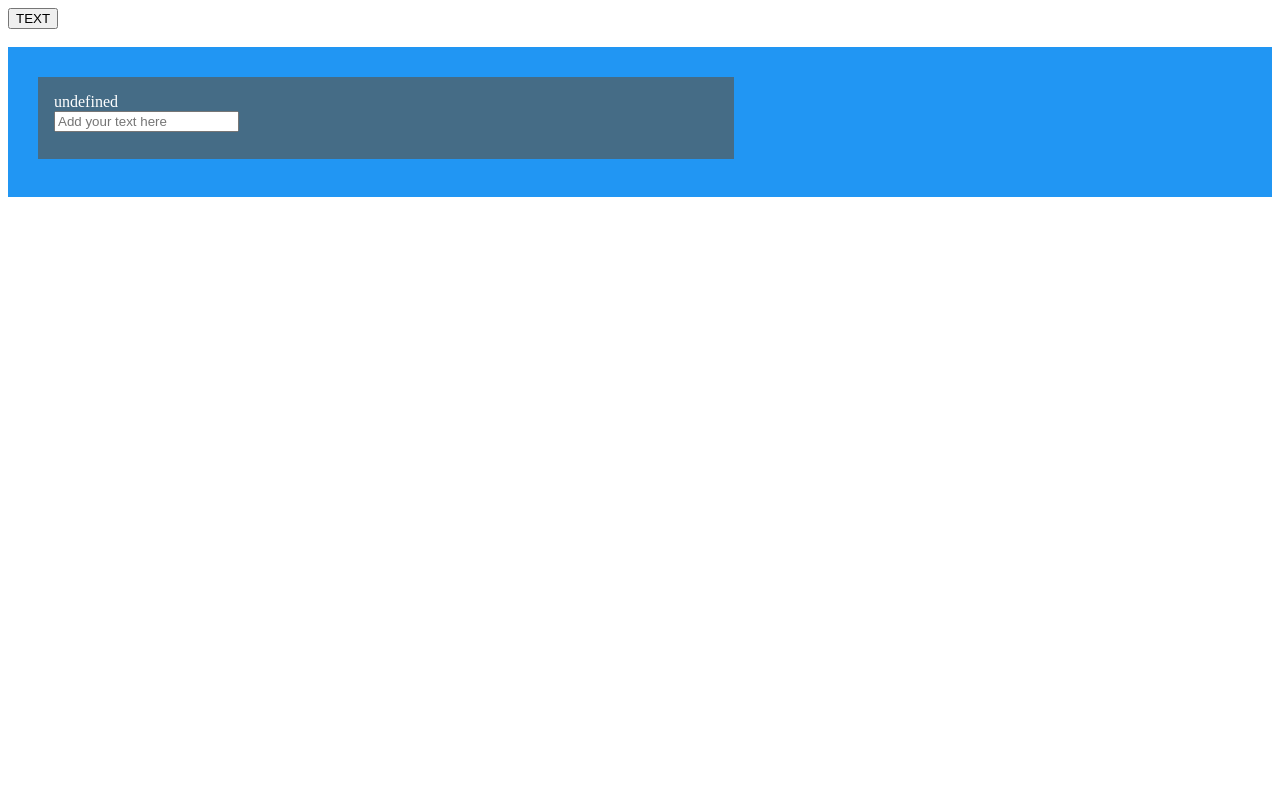
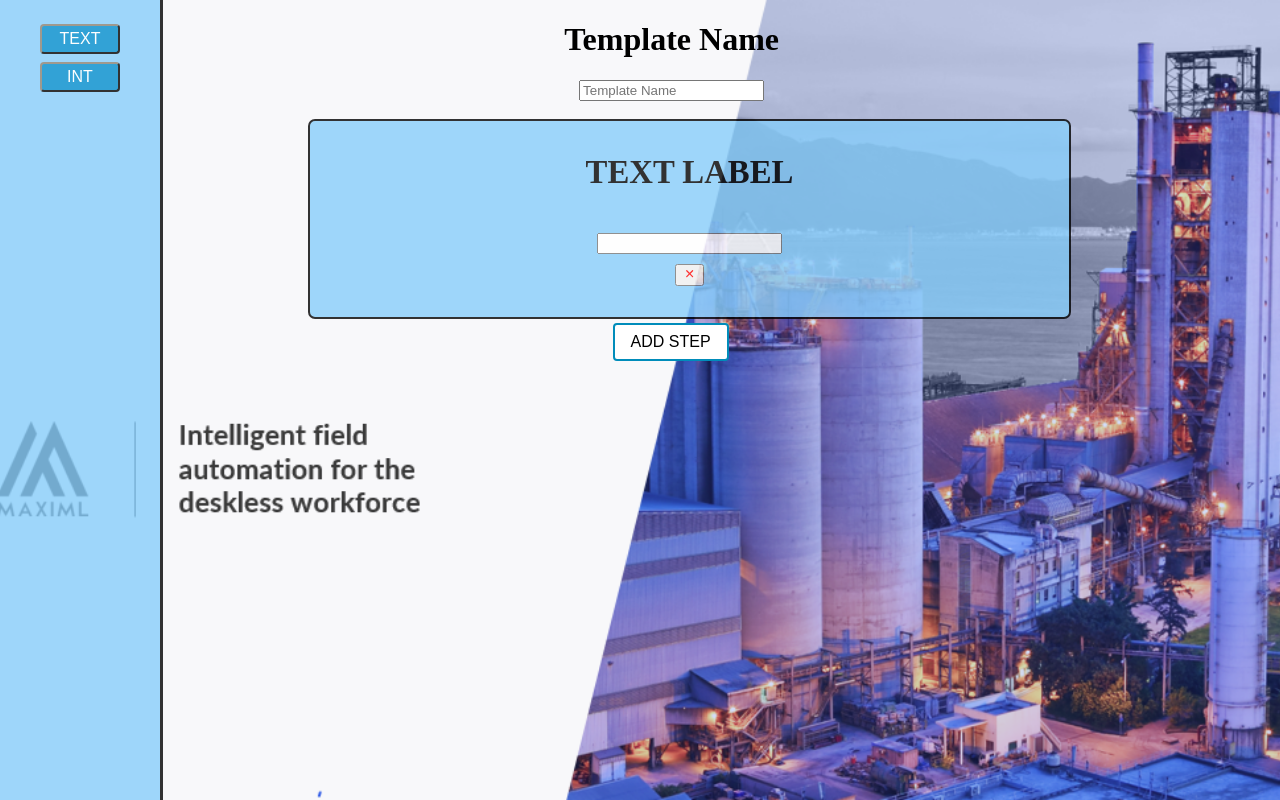
Before and after one commit to sivasaikrishna7/form-builder, a React (Create React App) app: page / in a window 1280 px wide. Both pictures are taken after a click on the button "TEXT". Built offline with nearby package versions, Linux system fonts and the light colour scheme.

Commit message:
initial push

```diff
--- a/src/App.css
+++ b/src/App.css
@@ -1,8 +1,105 @@
+
+.App{
+  text-align: center;
+}
+.templatename{
+  margin-left: 5%;
+}
+body{
+  background: url(Bgimage.PNG) no-repeat center center fixed;
+  -webkit-background-size: cover;
+  -moz-background-size: cover;
+  -o-background-size: cover;
+  background-size: cover;
+}
 .grid{
-
+    bottom: 0;
     display: grid;
     grid-template-columns: auto auto ;
     grid-gap: 30px;
     background-color: #2196F3;
     padding: 30px;
   }
+  .sidenav {
+    height: 100%;
+    width: 160px;
+    position: fixed;
+    z-index: 0;
+    border: 2px solid rgb(0, 0, 0);
+    border-width: 3px;
+    border-top: blanchedalmond;
+    border-left: blanchedalmond;
+    border-bottom: blanchedalmond;
+
+    top: 0;
+    left: 0;
+    background-color: #87cefa ;
+    overflow-x: hidden;
+    padding-top: 20px;
+    opacity: 80%;
+  }
+  .main {
+    margin-left: 160px; /* Same as the width of the sidenav */
+    font-size: 28px; /* Increased text to enable scrolling */
+    padding: 0px 10px;
+  }
+  .button {
+    background-color: #008dce; /* Green */
+
+    border-color: rgb(53, 50, 45);
+    color: white;
+    /* padding: 15px 32px; */
+    text-align: center;
+    text-decoration: none;
+    display: inline-block;
+    width:80px;
+    height:30px;
+    /* padding-bottom: 30px; */
+    font-size: 16px;
+    margin: 4px 2px;
+    cursor: pointer;
+    -webkit-transition-duration: 0.4s; /* Safari */
+    transition-duration: 0.4s;
+    border-radius: 4px;
+  }
+  .button2:hover {
+    box-shadow: 0 12px 16px 0 rgba(0,0,0,0.24),0 17px 50px 0 rgba(0,0,0,0.19);
+  }
+
+  .button22 {
+    background-color: #4CAF50; /* Green */
+    border: none;
+    color: white;
+    padding: 8px 16px;
+    text-align: center;
+    text-decoration: none;
+    display: inline-block;
+    font-size: 16px;
+    margin: 4px 2px;
+    margin-left: 5%;
+    transition-duration: 0.4s;
+    cursor: pointer;
+    border-radius: 4px;
+  }
+  .button21 {
+    background-color: white;
+    color: black;
+    border: 2px solid #008CBA;
+  }
+
+  .button21:hover {
+    background-color: #008CBA;
+    color: white;
+  }
+
+  .container{
+    /* color: #87cefa ; */
+    background-color: #87cefa ;
+    border: 2px solid rgb(0, 0, 0);
+    border-radius: 7px;
+    outline: #111;
+    width: 70%;
+    margin-left: 12%;
+    padding-bottom: 30px;
+    opacity: 80%;
+  }
--- a/src/App.js
+++ b/src/App.js
@@ -1,78 +1,176 @@
-import React,{useState} from "react";
-import { DragDropContext,Droppable,Draggable} from 'react-beautiful-dnd';
-import {v4 as uuid} from 'uuid';
-import './App.css';
-import DragResizeContainer from 'react-drag-resize';
-
+import React, { useState, useEffect } from 'react'
+import { DragDropContext, Droppable, Draggable } from 'react-beautiful-dnd'
+import { v4 as uuid } from 'uuid'
+import './App.css'
+import { motion } from 'framer-motion'
+// import { Button } from 'antd'
+import objData from './store'
+import { IoClose } from 'react-icons/io5'
 
 function App() {
+  const [state, setState] = useState(objData)
+  const [columns, setColumns] = useState([])
+  const [type, setType] = useState('')
+  const [template_name, setTemplateName] = useState('')
+  const [label, setLabel] = useState('')
+  const [itemsFromBackend, setitemsFromBackend] = useState([])
+  const changeLabel = (e) => {
+    setLabel(e.target.value)
+  }
 
-  const [itemsFromBackend,setitemsFromBackend] = useState([]);
-  const onChangehandler = () => {
-    const newArray = [...itemsFromBackend,{id:uuid(),context:<div><label>undefined</label><br/>
-      <input placeholder='Add your text here'/></div>}];
-    setitemsFromBackend(newArray);
+  const getLabel = (param) => {
+    switch (param) {
+      case 'text':
+        return 'TEXT'
+      case 'int':
+        return 'INT'
+      default:
+        return ''
     }
-  const columnsFromBackend =
-  {
-    [uuid()]:{
-      name: 'Todo',
-      items: itemsFromBackend
-    },
-  };
-  // const [columns,setColumns] = useState(columnsFromBackend)
-  const columns = columnsFromBackend;
+  }
+
+  const getContext = (param) => {
+    // const inputType = getInputType(param)
+    const typeLabel = getLabel(param)
     return (
       <div>
-      <button onClick={()=>onChangehandler()}>TEXT</button>
-      <br/>
-      <br/>
-    <div >
-     <DragDropContext onDragEnd={result => console.log(result)}>
-       {Object.entries(columns).map(([id,column])=>{
+        <h3>{typeLabel} LABEL</h3>{' '}
+        <input
+          // value={label}
+          type="text"
+          onChange={changeLabel}
+        />
+      </div>
+    )
+  }
+
+  const onChangeHandler = (arg) => {
+    setType(arg)
+
+    const newArray = [
+      ...itemsFromBackend,
+      { id: uuid(), context: getContext(arg) },
+    ]
+    // console.log(newArray)
+    setitemsFromBackend(newArray)
+  }
+  const removeField = (id) => {
+    console.log(id)
+    const filteredPeople = itemsFromBackend.filter((item) => item.id !== id)
+    setitemsFromBackend(filteredPeople)
+    state.field.splice(
+      state.field.findIndex((a) => a.id === id),
+      1,
+    )
+  }
+  const changeTempName = (e) => {
+    setTemplateName(e.target.value)
+  }
+
+  const onsubmitHandler = () => {
+    setState({
+      template_name: template_name,
+      field: [
+        ...state.field,
+        {
+          id: uuid(),
+          label: label,
+          type: type,
+        },
+      ],
+    })
+  }
+
+  useEffect(() => {
+    // console.log('hi')
+    setColumns({
+      [uuid()]: {
+        name: 'Todo',
+        items: itemsFromBackend,
+      },
+    })
+  }, [itemsFromBackend, state])
+  useEffect(() => {
+    console.log(state)
+  }, [state])
+
+  return (
+    <div className="App">
+      <center className="templatename">
+        <motion.h1
+          initial={{ y: -200 }}
+          animate={{ y: 0 }}
+          transition={{ type: 'spring', duration: 0.5 }}
+          whileHover={{ scale: 1.1 }}
+        >
+          Template Name
+        </motion.h1>
+        <input onChange={changeTempName} placeholder="Template Name" />
+      </center>
+      <br />
+      <div className="sidenav">
+        <button
+          className="button button2"
+          onClick={() => onChangeHandler('text')}
+        >
+          TEXT
+        </button>
+        <br />
+        <button
+          className="button button2"
+          onClick={() => onChangeHandler('int')}
+        >
+          INT
+        </button>
+      </div>
+      <div className="main">
+        <DragDropContext onDragEnd={(result) => console.log(result)}>
+          {Object.entries(columns).map(([id, column]) => {
             return (
               // <DragResizeContainer>
-            <Droppable  droppableId={id} key={id}>
-               {(provided,snapshot)=>{
+              <Droppable droppableId={id} key={id}>
+                {(provided, snapshot) => {
                   return (
-                    <div className="grid"
+                    <form
+                      className="flex"
                       {...provided.droppableProps}
                       ref={provided.innerRef}
                     >
-
-                      {
-                        column.items.map((item,index)=>{
-                          console.log(item,item.id)
+                      {column.items.map((item, index) => {
                         return (
-                            <Draggable key={item.id} draggableId={item.id} index={index}>
-                                {(provided,snapshot)=>{
-                                  return(
-
-                                    <div ref={provided.innerRef}
+                          <Draggable
+                            key={item.id}
+                            draggableId={item.id}
+                            index={index}
+                          >
+                            {(provided, snapshot) => {
+                              return (
+                                <div
+                                  className="container"
+                                  ref={provided.innerRef}
                                   {...provided.draggableProps}
                                   {...provided.dragHandleProps}
+                                >
+                                  {item.context}
+                                  <motion.button
+                                    whileHover={{ scale: 1.4 }}
+                                    whileTap={{ scale: 0.9 }}
                                     style={{
-                                      userSelect:'none',
-                                      padding:16,
-                                      margin:'0 0 8px 0',
-                                      minHeight: '50px',
-                                      backgroundColor:snapshot.isDragging?'#263B4A':'#456C86',
-                                      color:'white',
-                                      ...provided.draggableProps.style
+                                      color: 'red',
                                     }}
+                                    onClick={() => removeField(item.id)}
                                   >
-                                      { item.context }
+                                    <IoClose />
+                                  </motion.button>{' '}
                                 </div>
-
                               )
                             }}
                           </Draggable>
                         )
-                        })
-                      }
+                      })}
 
                       {provided.placeholder}
-                    </div>
+                    </form>
                   )
                 }}
               </Droppable>
@@ -81,9 +179,18 @@ function App() {
           })}
         </DragDropContext>
       </div>
-
+      <center>
+        <button
+          className="button22 button21"
+          onClick={() => {
+            onsubmitHandler()
+          }}
+        >
+          ADD STEP
+        </button>
+      </center>
     </div>
-  );
+  )
 }
 
-export default App;
+export default App
```
Lines whose indentation alone changed are shown as unchanged.
